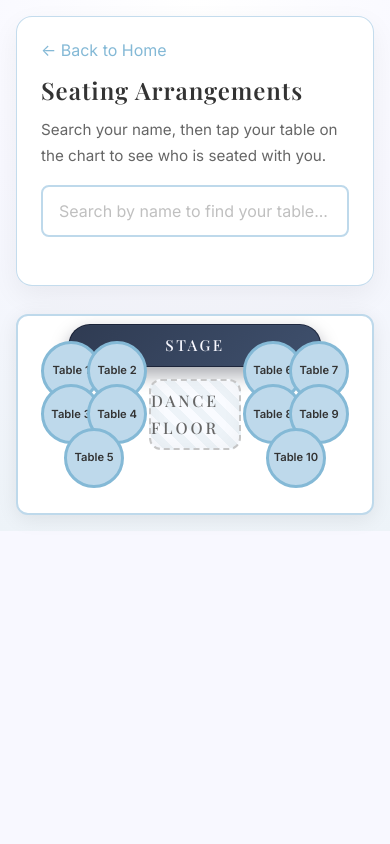
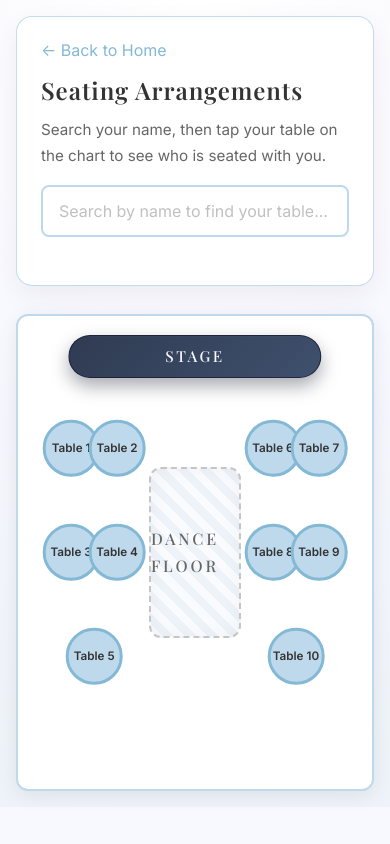
Before and after one commit to AmoghArdhapurkar/wedding-seating, a React (Vite) app: page /wedding-seating/seating in a window 390 px wide. Built offline with nearby package versions, Linux system fonts and the light colour scheme.

Commit message:
Mobile phone compatibility for seating layout

```diff
--- a/src/index.css
+++ b/src/index.css
@@ -306,8 +306,8 @@ h2 {
 .seating-layout {
   position: relative;
   width: 100%;
-  max-width: 900px;
-  aspect-ratio: 16 / 9;
+  max-width: 1040px;
+  aspect-ratio: 4 / 3;
   background-color: white;
   border: 2px solid var(--color-secondary);
   border-radius: 12px;
@@ -508,6 +508,16 @@ h2 {
     padding: 1rem;
   }
 
+  .seating-layout-container {
+    justify-content: stretch;
+  }
+
+  .seating-layout {
+    max-width: none;
+    width: 100%;
+    aspect-ratio: 3 / 4;
+  }
+
   .seating-header h1 {
     font-size: 1.5rem;
   }
@@ -539,4 +549,9 @@ h2 {
     padding: 0.875rem 1.5rem;
     font-size: 1rem;
   }
+
+  .table {
+    width: clamp(50px, 16%, 80px);
+    font-size: clamp(0.65rem, 3vw, 0.85rem);
+  }
 }
```
